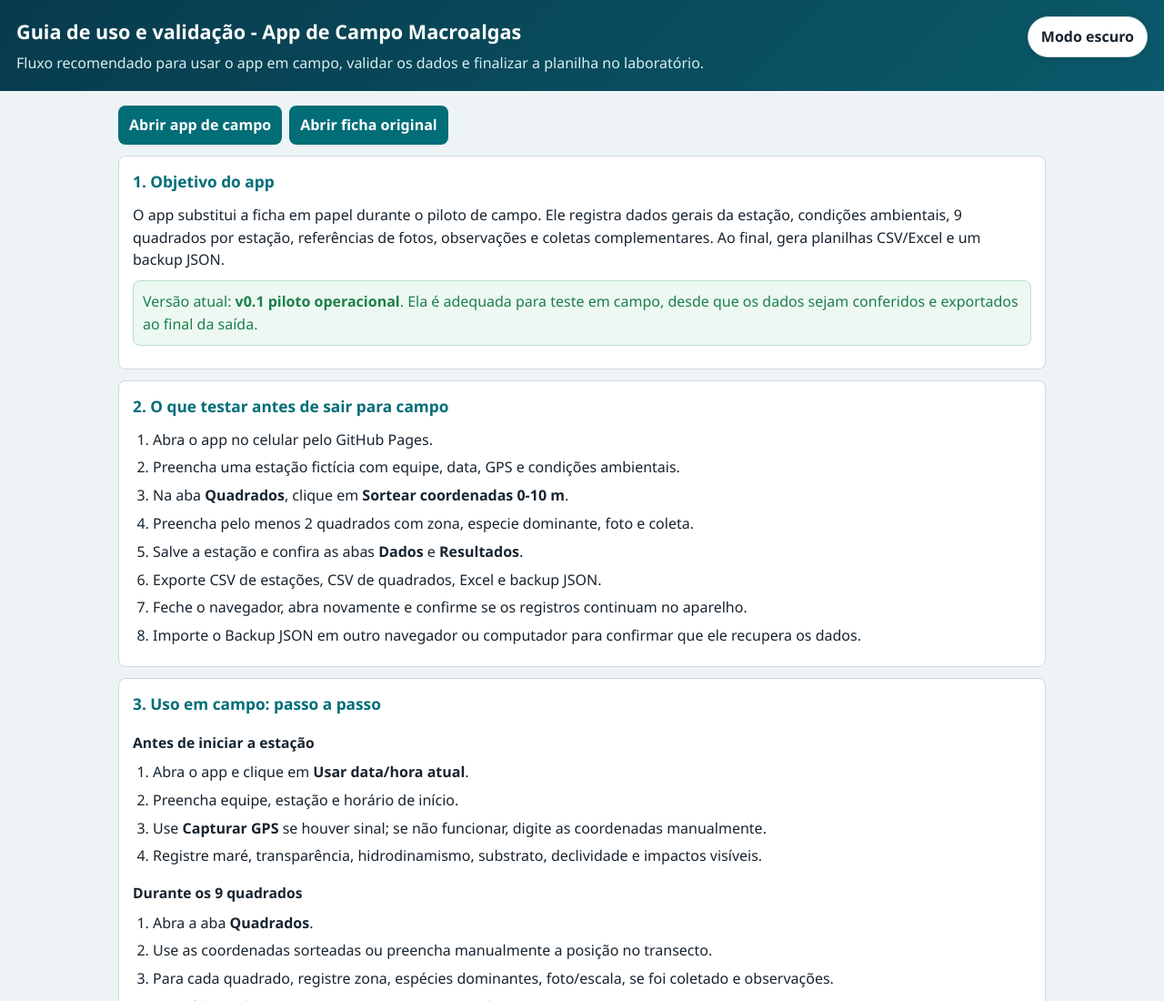
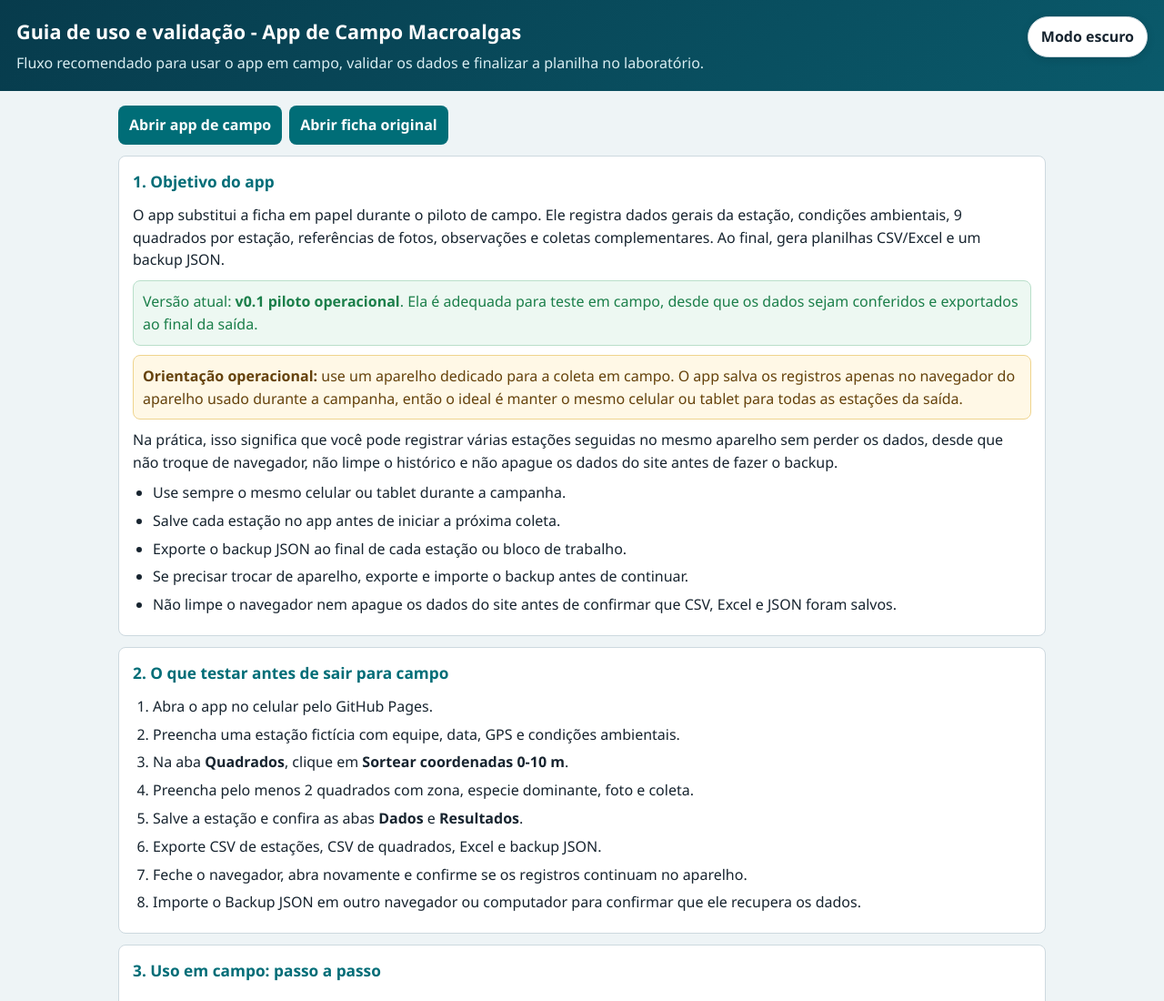
Before and after one commit to caetanoronan/Prototipo-Temporal-de-Macroalgas-Baias-da-Ilha-de-Santa-Catarina, a plain HTML site: page 03_formularios/GUIA_USO_APP_CAMPO.html in a window 1280 px wide. Shown: the top 1100 px of the page at 91% size. Drawn offline with Linux system fonts and the light colour scheme.

Commit message:
Add field device guidance to guide

```diff
--- a/03_formularios/GUIA_USO_APP_CAMPO.html
+++ b/03_formularios/GUIA_USO_APP_CAMPO.html
@@ -239,6 +239,19 @@
             <div class="callout ok">
                 Versão atual: <strong>v0.1 piloto operacional</strong>. Ela é adequada para teste em campo, desde que os dados sejam conferidos e exportados ao final da saída.
             </div>
+            <div class="callout">
+                <strong>Orientação operacional:</strong> use um aparelho dedicado para a coleta em campo. O app salva os registros apenas no navegador do aparelho usado durante a campanha, então o ideal é manter o mesmo celular ou tablet para todas as estações da saída.
+            </div>
+            <p>
+                Na prática, isso significa que você pode registrar várias estações seguidas no mesmo aparelho sem perder os dados, desde que não troque de navegador, não limpe o histórico e não apague os dados do site antes de fazer o backup.
+            </p>
+            <ul>
+                <li>Use sempre o mesmo celular ou tablet durante a campanha.</li>
+                <li>Salve cada estação no app antes de iniciar a próxima coleta.</li>
+                <li>Exporte o backup JSON ao final de cada estação ou bloco de trabalho.</li>
+                <li>Se precisar trocar de aparelho, exporte e importe o backup antes de continuar.</li>
+                <li>Não limpe o navegador nem apague os dados do site antes de confirmar que CSV, Excel e JSON foram salvos.</li>
+            </ul>
         </section>
 
         <section>
```
